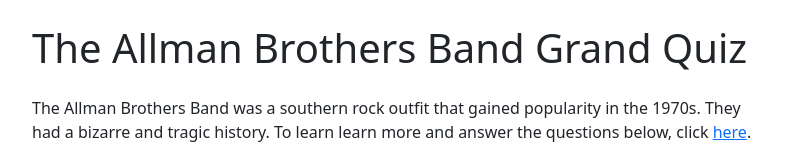
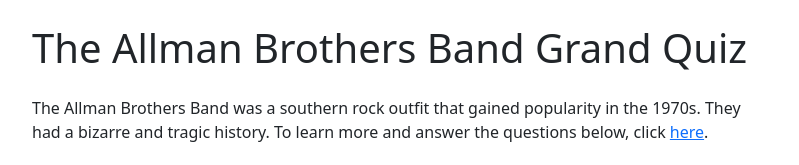
Before and after one commit to eligolde/bootstrap-forms, a plain HTML site: page index.html in a window 1280 px wide. Shown: the top 165 px of the page, without its empty margins (240-1039 px from the left). Drawn offline with nearby package versions, Linux system fonts and the light colour scheme.

Commit message:
Made one change to Assignment 9
Deleted redundant word "learn"

```diff
--- a/index.html
+++ b/index.html
@@ -19,7 +19,7 @@
 			</div>
 
 			<div class="mt-4">
-			<p>The Allman Brothers Band was a southern rock outfit that gained popularity in the 1970s. They had a bizarre and tragic history. To learn learn more and answer the questions below, click <a href="https://en.wikipedia.org/wiki/The_Allman_Brothers_Band">here</a>.</p>
+			<p>The Allman Brothers Band was a southern rock outfit that gained popularity in the 1970s. They had a bizarre and tragic history. To learn more and answer the questions below, click <a href="https://en.wikipedia.org/wiki/The_Allman_Brothers_Band">here</a>.</p>
 				</div>
 
 			<form method="post">
```
